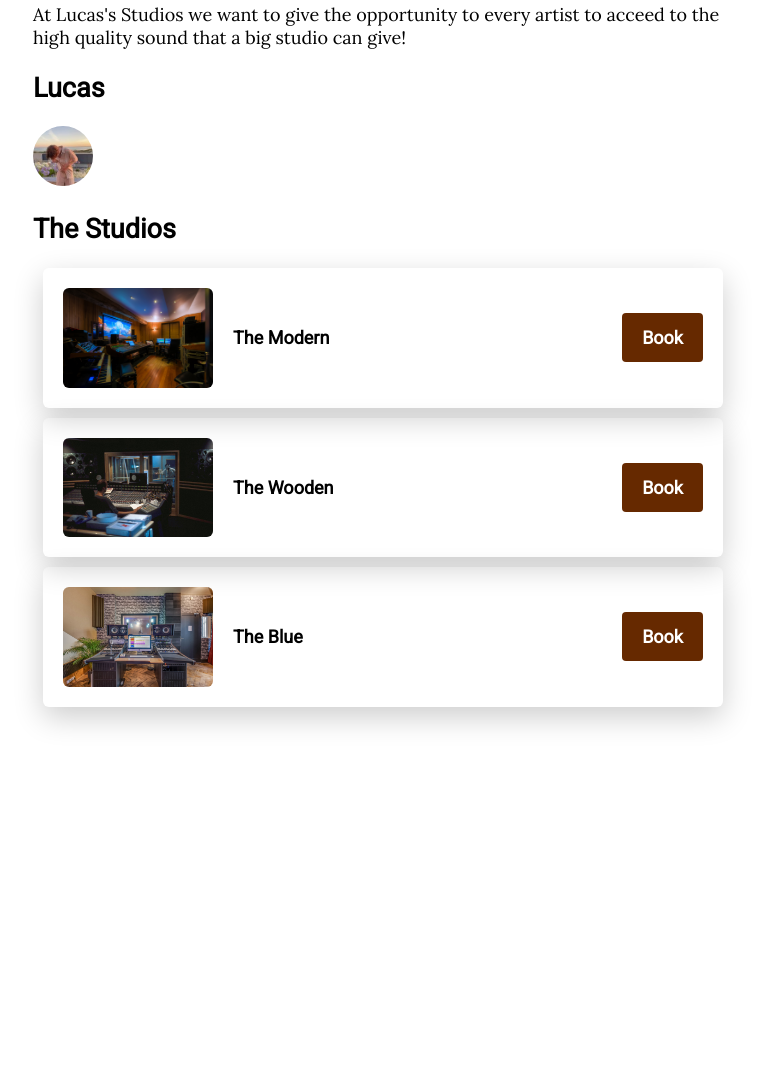
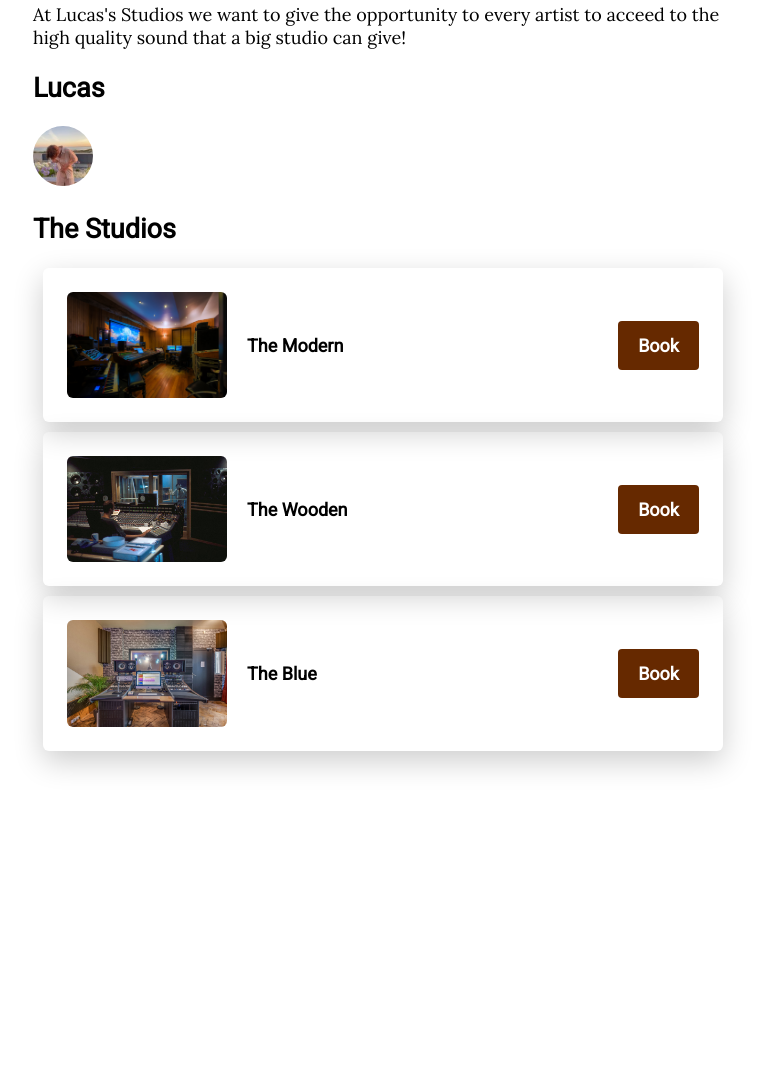
Before and after one commit to lucasraymond/my-startup, a plain HTML site: page index.html in a window 1280 px wide. Shown: the part 689-1757 px from the top of the page, without its empty margins (257-1021 px from the left). Drawn offline with Linux system fonts and the light colour scheme; a script that the page names is missing.

Commit message:
Update card.css

```diff
--- a/css/components/card.css
+++ b/css/components/card.css
@@ -3,7 +3,7 @@
 	flex-wrap: wrap;
 }
 .card {
-	padding: 20px;
+	padding: 24px;
 	display:  flex;
 	align-items: center;
 	justify-content: space-between;
@@ -15,7 +15,7 @@
 }
 
 .card img {
-	width: 150px;
+	width: 160px;
 	border-radius: 6px;
 }
 
```
